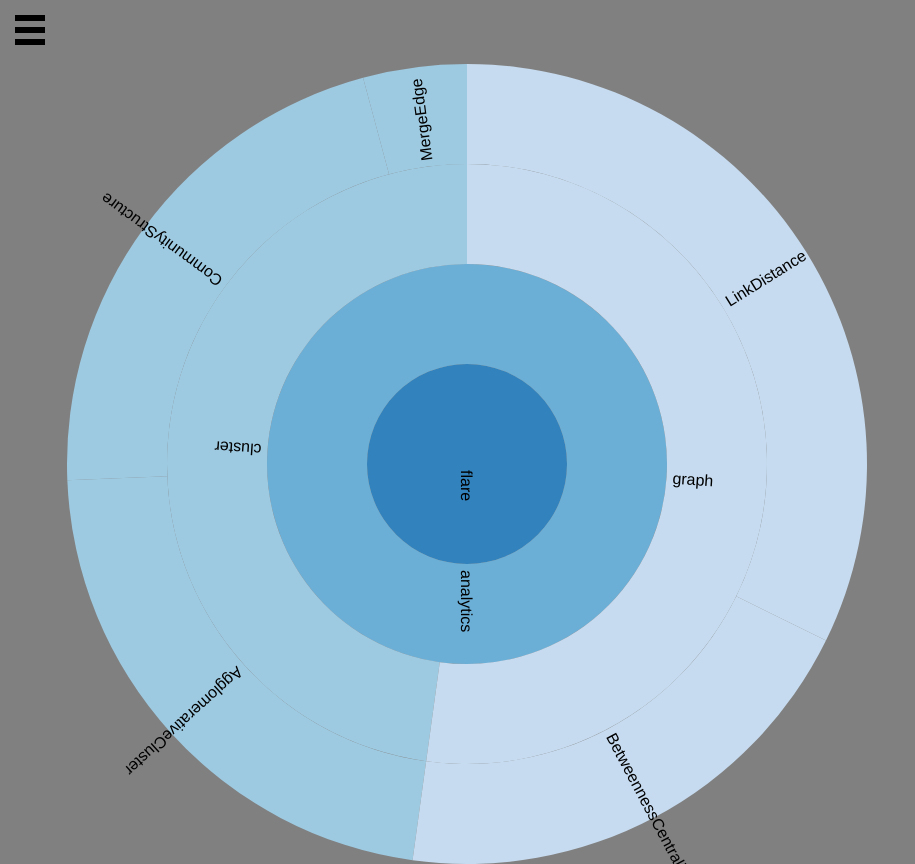
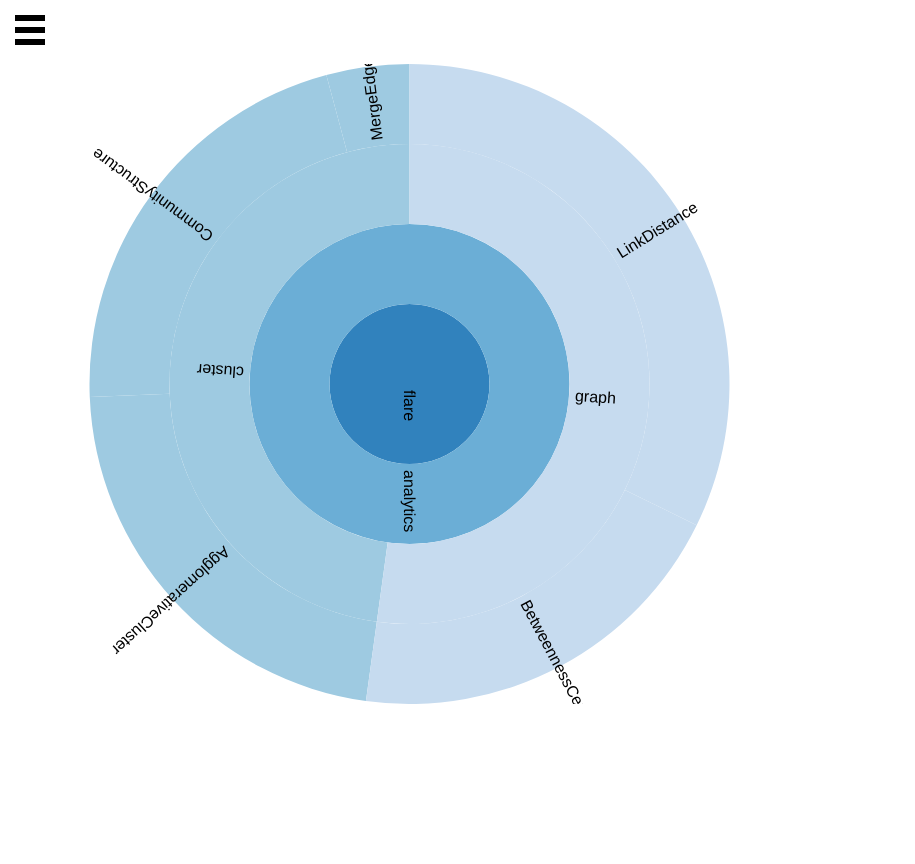
Before and after one commit to dhaval0603/VisualSunburst, a PHP site: page /HD15_sunburst/dashboard.html in a window 1280 px wide. Shown: the whole page, without its empty margins (0-915 px from the left). Run offline with PHP 8.4, Linux system fonts and the light colour scheme; data that the repository does not hold is empty.

Commit message:
cleaner interface; clear slide content;

```diff
--- a/css/style.css
+++ b/css/style.css
@@ -1,6 +1,6 @@
 body {
-	background:gray;
-	color: white;
+	/*background:gray;*/
+	/*color: white;*/
     overflow-x: hidden;
 }
 
@@ -10,14 +10,16 @@ body {
 	float:left;
 }
 #chart {
-	width:70%;
-	height:100%;
+	width:60%;
+	height:80%;
 	float:left;
 }
-#content {
-	width:30%;
+#content:not(:empty) {
+	width:40%;
 	height:100%;
 	float:right;
+	border: none/*solid 1px #dcdcdc*/;
+  transition: box-shadow 0.3s, border 0.3s;
 }
 
 /* Navigation Menu - Background */
@@ -66,7 +68,7 @@ body {
   /* Critical position and size styles */
   min-height: 100%;
   min-width: 100%;
-  background-color: gray; /* Needs a background or else the nav will show through */
+  /*background-color: gray;/* /* Needs a background or else the nav will show through */
   position: relative;
   top: 0;
   bottom: 100%;
--- a/json/sample1.json
+++ b/json/sample1.json
@@ -1,23 +1,22 @@
 {
- "name": "flare",
+ "name": "flare","description": ["Hello there!", "What is LinkDistance?", "Why is it important?"],
  "children": [
   {
-   "name": "analytics",
+   "name": "analytics","description": ["Hello there!", "What is LinkDistance?", "Why is it important?"],
    "children": [
     {
-     "name": "cluster",
+     "name": "cluster","description": ["Hello there!", "What is LinkDistance?", "Why is it important?"],
      "children": [
-      {"name": "AgglomerativeCluster", "size": 3938},
-      {"name": "CommunityStructure", "size": 3812},
-      {"name": "MergeEdge", "size": 743}
+      {"name": "AgglomerativeCluster", "size": 3938,"description": ["Hello there!", "What is LinkDistance?", "Why is it important?"]},
+      {"name": "CommunityStructure", "size": 3812,"description": ["Hello there!", "What is LinkDistance?", "Why is it important?"]},
+      {"name": "MergeEdge", "size": 743,"description": ["Hello there!", "What is LinkDistance?", "Why is it important?"]}
      ]
     },
     {
-     "name": "graph",
+     "name": "graph","description": ["Hello there!", "What is LinkDistance?", "Why is it important?"],
      "children": [
-      {"name": "BetweennessCentrality", "size": 3534},
-      {"name": "LinkDistance", "size": 5731,
-      "description": "SampleDesc"}
+      {"name": "BetweennessCentrality", "size": 3534,"description": ["Hello there!", "What is LinkDistance?", "Why is it important?"]},
+      {"name": "LinkDistance", "size": 5731,"description": ["Hello there!", "What is LinkDistance?", "Why is it important?"]}
      ]
     }
    ]
--- a/scripts/d3Events.js
+++ b/scripts/d3Events.js
@@ -81,9 +81,9 @@ function computeTextRotation(d) {
 }
 
 function description(d){
+  document.getElementById("contentdisplay").innerHTML="";
 	 if(!d.hasOwnProperty("description")){
 		    console.log("No description");
-        document.getElementById("contentdisplay").innerHTML="";
 		    return;
 		  }
 	  console.log(d.description);
```
Also changed, not shown: sample1.json (added, +26 -0 lines).
